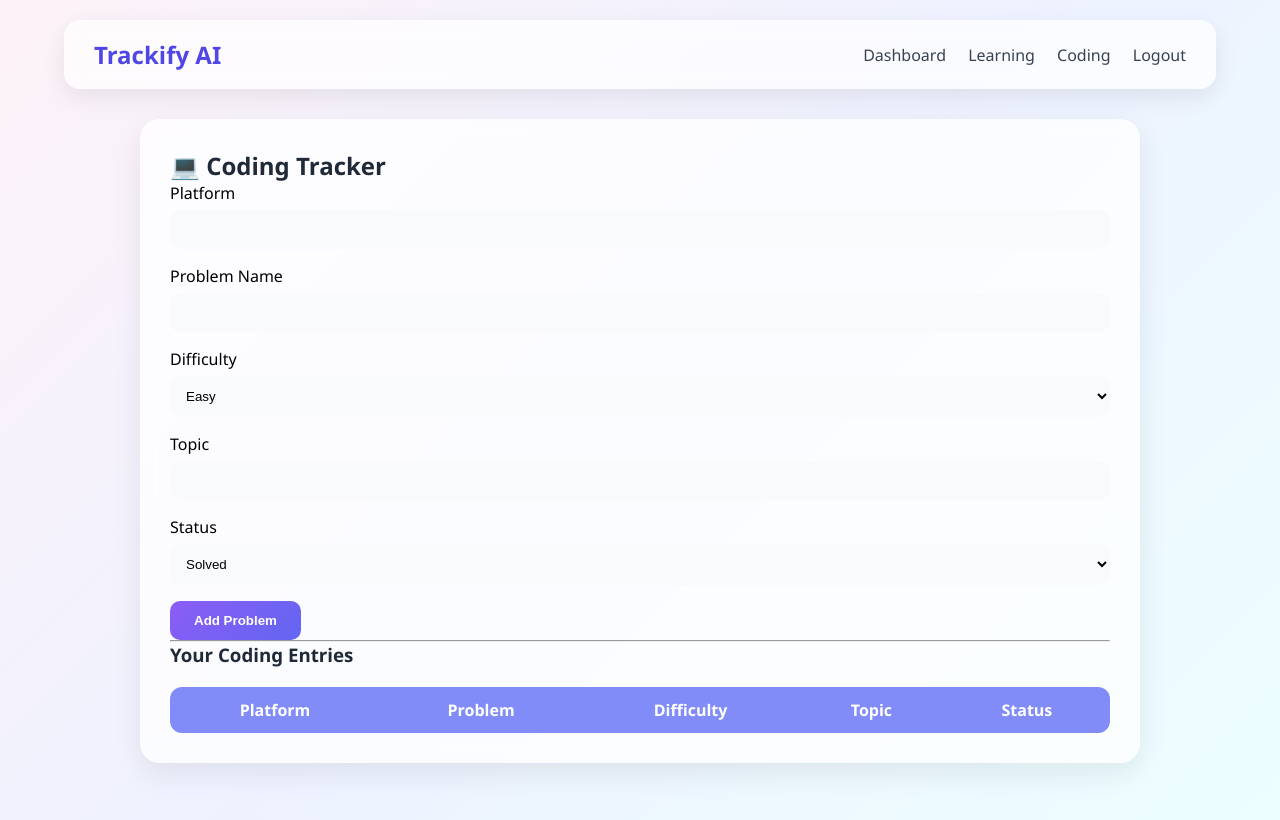
After one commit to mayank200529/trackify-ai, a Flask app: page /coding in a window 1280 px wide. The commit adds this page. Run offline with Flask 3, Linux system fonts and the light colour scheme; the visitor is signed in with stand-in values (Sample User, id 1); data that the repository does not hold is empty.

Commit message:
feat: add coding problem tracket

```diff
--- a/app.py
+++ b/app.py
@@ -353,6 +353,54 @@ def download_report():
 
     return send_file(filename, as_attachment=True)
 
+
+@app.route("/coding", methods=["GET", "POST"])
+def coding():
+
+    if "user_id" not in session:
+        return redirect("/")
+
+    user_id = session["user_id"]
+
+    if request.method == "POST":
+        platform = request.form["platform"]
+        problem_name = request.form["problem_name"]
+        difficulty = request.form["difficulty"]
+        topic = request.form["topic"]
+        status = request.form["status"]
+
+        conn = get_db_connection()
+        cursor = conn.cursor()
+
+        cursor.execute(
+            """
+            INSERT INTO coding_entries(user_id, platform, problem_name, difficulty, topic, status)
+            VALUES(%s, %s, %s, %s, %s, %s)
+            """,
+            (user_id, platform, problem_name, difficulty, topic, status)
+        )
+
+        conn.commit()
+        cursor.close()
+        conn.close()
+
+        return redirect("/coding")
+
+    conn = get_db_connection()
+    cursor = conn.cursor(dictionary=True)
+
+    cursor.execute(
+        "SELECT * FROM coding_entries WHERE user_id=%s ORDER BY id DESC",
+        (user_id,)
+    )
+
+    coding_entries = cursor.fetchall()
+
+    cursor.close()
+    conn.close()
+
+    return render_template("coding.html", coding_entries=coding_entries)
+
 @app.route("/logout")
 def logout():
     session.clear()
--- a/templates/base.html
+++ b/templates/base.html
@@ -12,6 +12,7 @@
         <div>
             <a href="/dashboard">Dashboard</a>
             <a href="/learning">Learning</a>
+            <a href="/coding">Coding</a>
             <a href="/logout">Logout</a>
         </div>
     </nav>
--- /dev/null
+++ b/templates/coding.html
@@ -0,0 +1,59 @@
+{% extends "base.html" %}
+
+{% block content %}
+
+<h2>💻 Coding Tracker</h2>
+
+<form method="POST">
+
+    <label>Platform</label>
+    <input type="text" name="platform" required>
+
+    <label>Problem Name</label>
+    <input type="text" name="problem_name" required>
+
+    <label>Difficulty</label>
+    <select name="difficulty">
+        <option>Easy</option>
+        <option>Medium</option>
+        <option>Hard</option>
+    </select>
+
+    <label>Topic</label>
+    <input type="text" name="topic" required>
+
+    <label>Status</label>
+    <select name="status">
+        <option>Solved</option>
+        <option>Attempted</option>
+    </select>
+
+    <button type="submit">Add Problem</button>
+
+</form>
+
+<hr>
+
+<h3>Your Coding Entries</h3>
+
+<table>
+    <tr>
+        <th>Platform</th>
+        <th>Problem</th>
+        <th>Difficulty</th>
+        <th>Topic</th>
+        <th>Status</th>
+    </tr>
+
+    {% for entry in coding_entries %}
+    <tr>
+        <td>{{ entry.platform }}</td>
+        <td>{{ entry.problem_name }}</td>
+        <td>{{ entry.difficulty }}</td>
+        <td>{{ entry.topic }}</td>
+        <td>{{ entry.status }}</td>
+    </tr>
+    {% endfor %}
+</table>
+
+{% endblock %}
```
